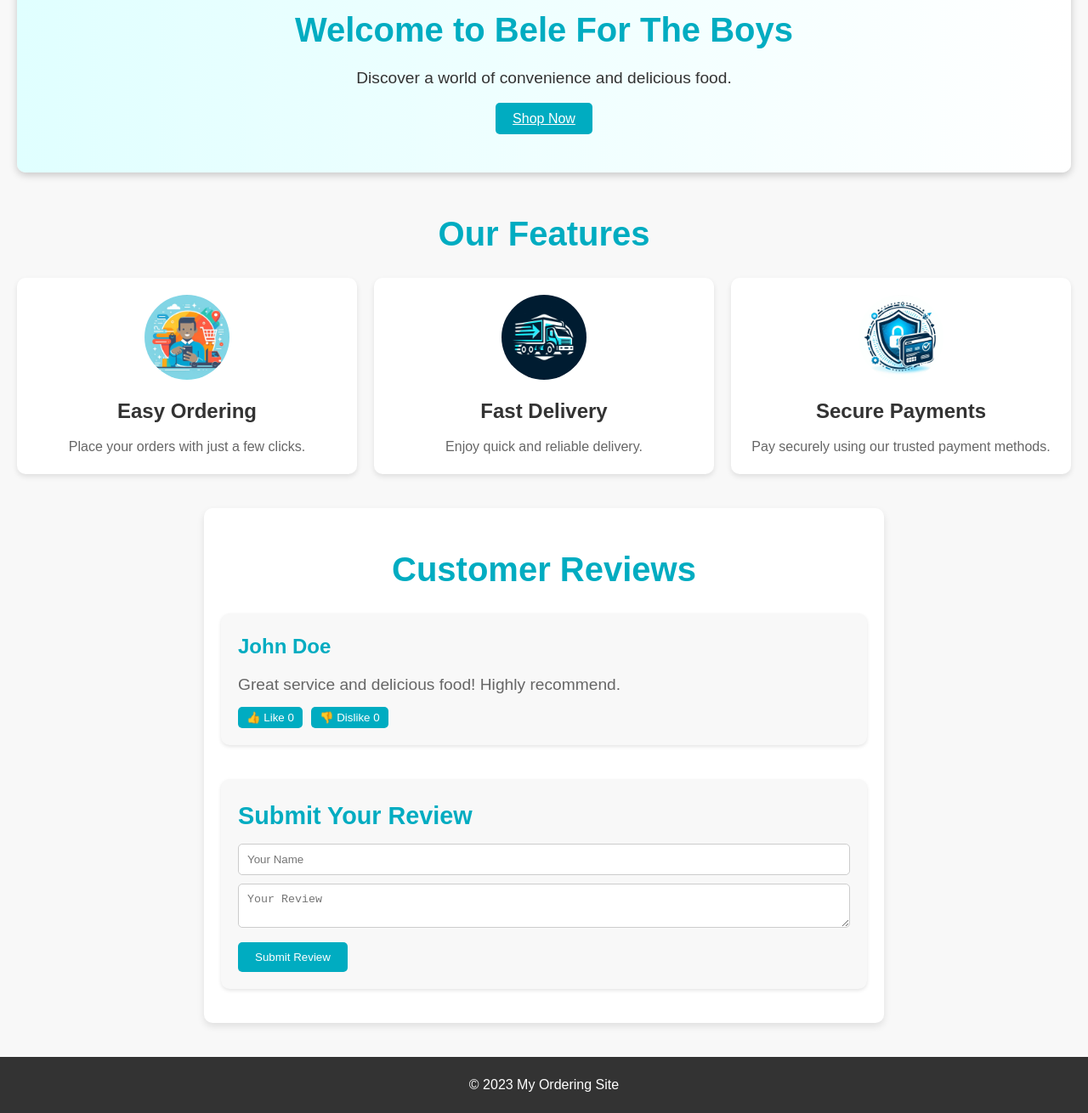
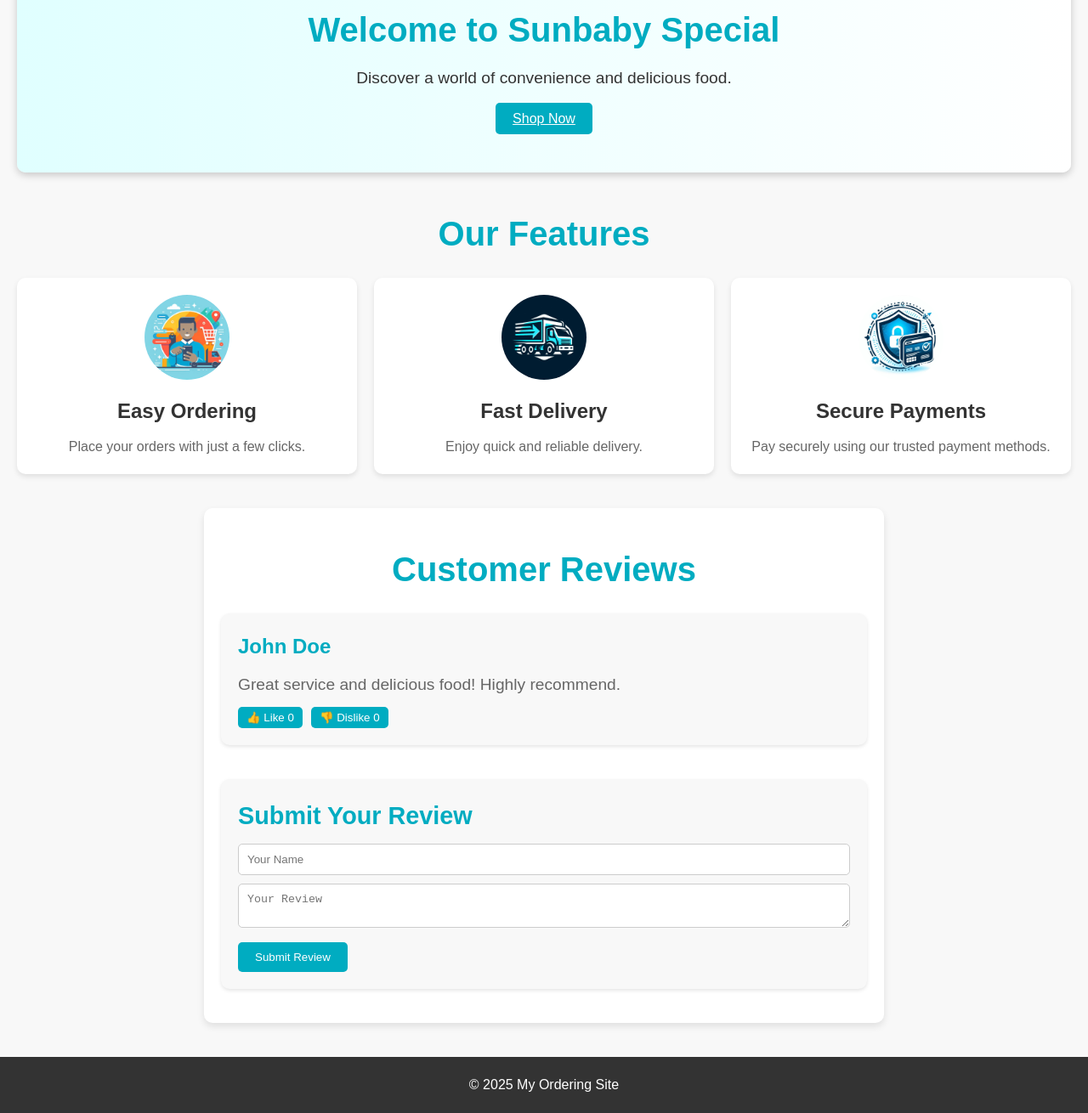
Before and after one commit to Soty135/SunbabySpecials, a website: page index.html in a window 1280 px wide. Shown: the part 235-1545 px from the top of the page at 85% size. Drawn offline with Linux system fonts and the light colour scheme; no server answers.

Commit message:
Update index.html

```diff
--- a/index.html
+++ b/index.html
@@ -24,7 +24,7 @@
     <section class="hero">
       <img class="hero-image" src="images/food-ordering-logo.jpg" alt="Hero Image">
       <div class="hero-text">
-        <h2>Welcome to Bele For The Boys</h2>
+        <h2>Welcome to Sunbaby Special</h2>
         <p>Discover a world of convenience and delicious food.</p>
         <a href="product.html" class="button">Shop Now</a>
       </div>
@@ -76,7 +76,7 @@
   </main>
 
   <footer>
-    <p>&copy; 2023 My Ordering Site</p>
+    <p>&copy; 2025 My Ordering Site</p>
   </footer>
 </body>
 </html>
```
